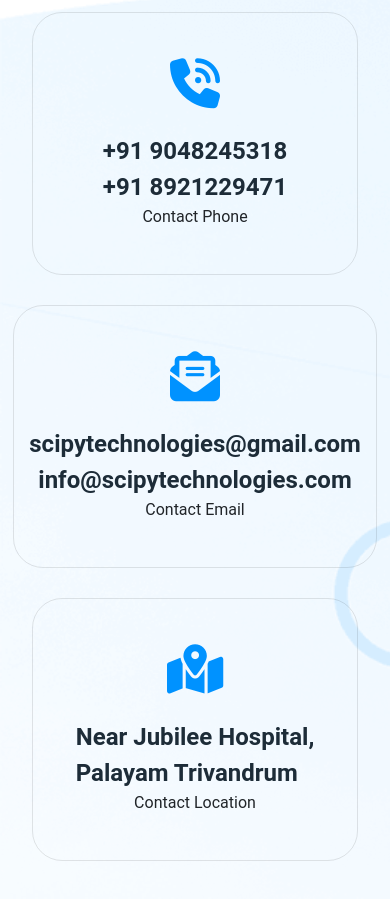
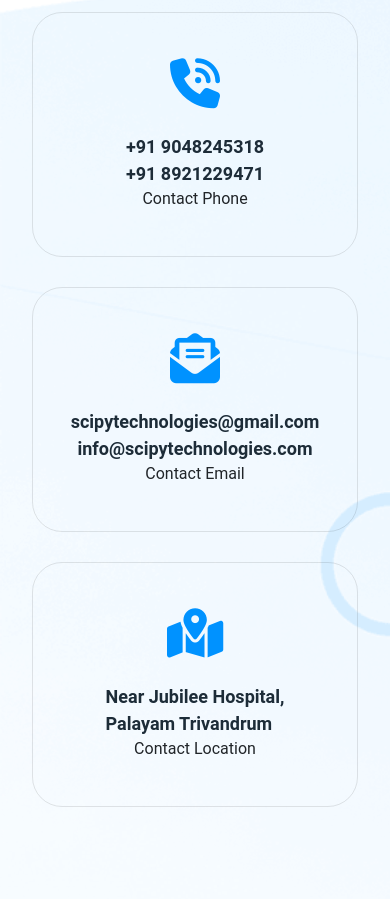
Before and after one commit to NinjaUllas/ScipyTechnologies, a website: page index.html in a window 390 px wide. Shown: the part 4820-5719 px from the top of the page. Drawn offline with nearby package versions, Linux system fonts and the light colour scheme; grey boxes are pictures that could not be loaded.

Commit message:
added some responsiveness

```diff
--- a/css/style.css
+++ b/css/style.css
@@ -1382,4 +1382,7 @@
   .tech-heading {
     font-size: 18px;
   }
+  .contact-detail a {
+    font-size: 18px;
+  }
 }
```
